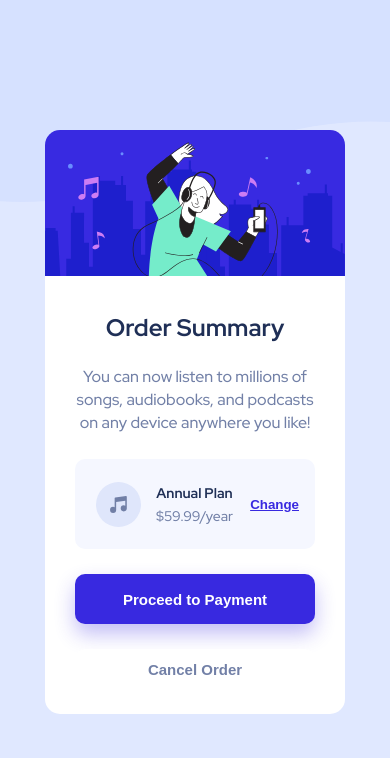
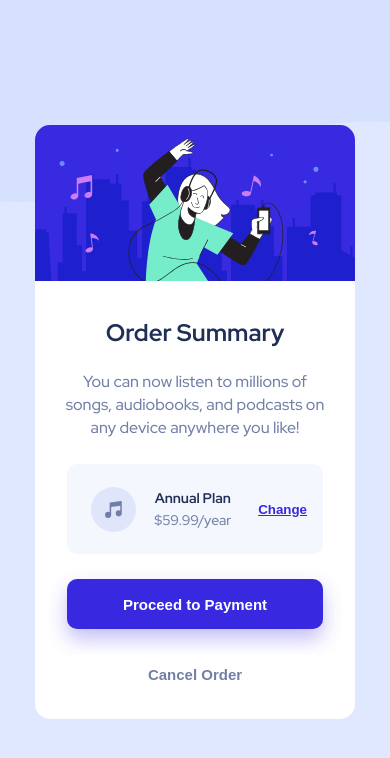
Before and after one commit to rachanahegde/order-summary-component, a plain HTML site: page index.html in a window 390 px wide. Drawn offline with Linux system fonts and the light colour scheme.

Commit message:
Add files via upload

```diff
--- a/assets/styles/main.css
+++ b/assets/styles/main.css
@@ -100,18 +100,20 @@ img {
 	z-index: 2;
 	justify-self: center;
 	align-self: center;
-	width: 375px;
+	width: 400px;
 	display: grid;
 	grid-template-columns: 1fr;
 }
 
 img.hero-img {
 	border-radius: 15px 15px 0px 0px;
+	height: 100%;
 }
 
 .main-card {
 	display: grid;
 	grid-template-columns: 1fr;
+	height: 105%;
 	gap: 25px;
 	background: white;
 	border-radius: 0px 0px 15px 15px;
@@ -208,9 +210,13 @@ img.hero-img {
 
 @media all and (max-width: 450px) {
 	.order-card {
-		width: 300px;
+		width: 320px;
 		justify-content: center;
 		align-content: center;
+	}
+
+	.main-card {
+		height: 100%;
 	}
 
 	.payment-btn {
```
